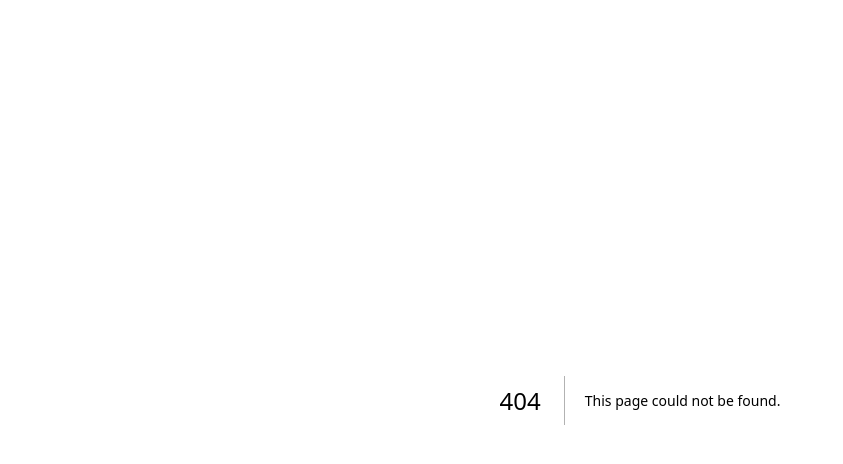
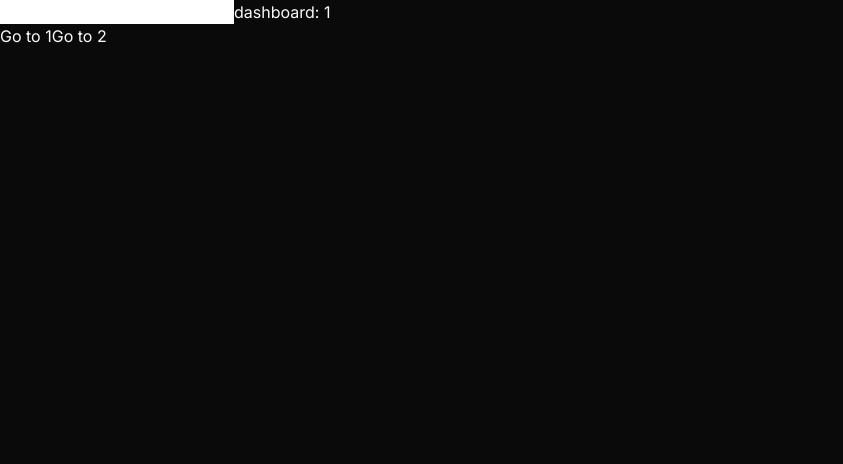
Before and after one commit to raksitnongbua/next-auth-learning, a Next.js app: page /dashboard/1 in a window 1280 px wide. Before the commit this address had no page. Shown: the top 464 px of the page, without its empty margins (0-843 px from the left). Built offline with nearby package versions, Linux system fonts and the light colour scheme.

Commit message:
feat: add login and logout

```diff
--- a/package.json
+++ b/package.json
@@ -14,6 +14,7 @@
     "class-variance-authority": "^0.7.0",
     "clsx": "^2.1.0",
     "next": "14.0.4",
+    "next-auth": "^4.24.5",
     "react": "^18",
     "react-dom": "^18",
     "tailwind-merge": "^2.2.0",
--- /dev/null
+++ b/src/app/api/auth/[...nextauth]/route.ts
@@ -0,0 +1,34 @@
+import NextAuth, { AuthOptions, DefaultSession } from 'next-auth';
+import Google from 'next-auth/providers/google';
+import Okta from 'next-auth/providers/okta';
+
+declare module 'next-auth' {
+  interface Session extends DefaultSession {
+    accessToken: unknown;
+  }
+}
+
+export const authOptions: AuthOptions = {
+  providers: [
+    Google({
+      clientId: process.env.GOOGLE_CLIENT_ID ?? '',
+      clientSecret: process.env.GOOGLE_CLIENT_SECRET ?? '',
+    }),
+  ],
+  callbacks: {
+    async jwt({ token, account }) {
+      if (account) {
+        token.accessToken = account.access_token;
+      }
+      return token;
+    },
+    async session({ session, token }) {
+      session.accessToken = token.accessToken;
+      return session;
+    },
+  },
+};
+
+const handler = NextAuth(authOptions);
+
+export { handler as GET, handler as POST };
--- /dev/null
+++ b/src/app/dashboard/[id]/page.tsx
@@ -0,0 +1,23 @@
+'use client';
+import Link from 'next/link';
+import React, { useState } from 'react';
+
+const page = ({ params }: { params: { id: string } }) => {
+  const [value, setValue] = useState('');
+  return (
+    <div>
+      <input
+        value={value}
+        onChange={(e) => setValue(e.target.value)}
+        className='text-black'
+      />
+      dashboard: {params.id}
+      <div>
+        <Link href={'/dashboard/1'}>Go to 1</Link>
+        <Link href={'/dashboard/2'}>Go to 2</Link>
+      </div>
+    </div>
+  );
+};
+
+export default page;
--- a/src/app/layout.tsx
+++ b/src/app/layout.tsx
@@ -1,7 +1,8 @@
-import type { Metadata } from 'next';
 import { Inter } from 'next/font/google';
 import './globals.css';
-
+import Layout from '@/components/Layout';
+import { useState } from 'react';
+import { Metadata } from 'next';
 const inter = Inter({ subsets: ['latin'] });
 
 export const metadata: Metadata = {
@@ -16,7 +17,9 @@ export default function RootLayout({
 }) {
   return (
     <html lang='en' className='dark'>
-      <body className={inter.className}>{children}</body>
+      <body className={inter.className}>
+        <Layout>{children}</Layout>
+      </body>
     </html>
   );
 }
--- a/src/app/page.tsx
+++ b/src/app/page.tsx
@@ -1,9 +1,12 @@
+import Layout from '@/components/Layout';
 import { LoginForm } from '@/components/LoginForm';
 
 export default function Home() {
   return (
     <main className='flex justify-center items-center h-screen'>
-      <LoginForm />
+      <Layout>
+        <LoginForm />
+      </Layout>
     </main>
   );
 }
--- /dev/null
+++ b/src/components/Layout.tsx
@@ -0,0 +1,9 @@
+'use client';
+import { SessionProvider } from 'next-auth/react';
+import React, { ReactNode } from 'react';
+
+const Layout = ({ children }: { children: ReactNode }) => {
+  return <SessionProvider>{children}</SessionProvider>;
+};
+
+export default Layout;
--- a/src/components/LoginForm/LoginForm.tsx
+++ b/src/components/LoginForm/LoginForm.tsx
@@ -2,20 +2,26 @@
 import React from 'react';
 import { Button } from '@/components/ui/button';
 import GoogleIcon from './google-icon.svg';
-import { Card, CardContent, CardFooter, CardTitle } from '../ui/card';
-
+import { Card, CardFooter, CardTitle } from '../ui/card';
+import { signIn, useSession } from 'next-auth/react';
 export interface LoginFormProps {
   // types...
 }
 
 const LoginForm: React.FC<LoginFormProps> = ({}) => {
+  const { data } = useSession();
+  const { accessToken } = data ?? {};
   return (
     <Card className='min-w-28 flex flex flex-col items-center gap-6 p-6'>
       <CardTitle>
         <span className='text-xl'>Next Auth</span>
       </CardTitle>
+      <div>Access Token: {String(accessToken)}</div>
       <CardFooter>
-        <Button className='bg-blue-500 hover:bg-blue-400 text-white flex gap-2 text-sm'>
+        <Button
+          className='bg-blue-500 hover:bg-blue-400 text-white flex gap-2 text-sm'
+          onClick={() => signIn('google')}
+        >
           <GoogleIcon className='fill-current' />
           <span>Sign In With Google</span>
         </Button>
```
Also changed, not shown: 1 other file (tests, documents, lock files or other folders).
